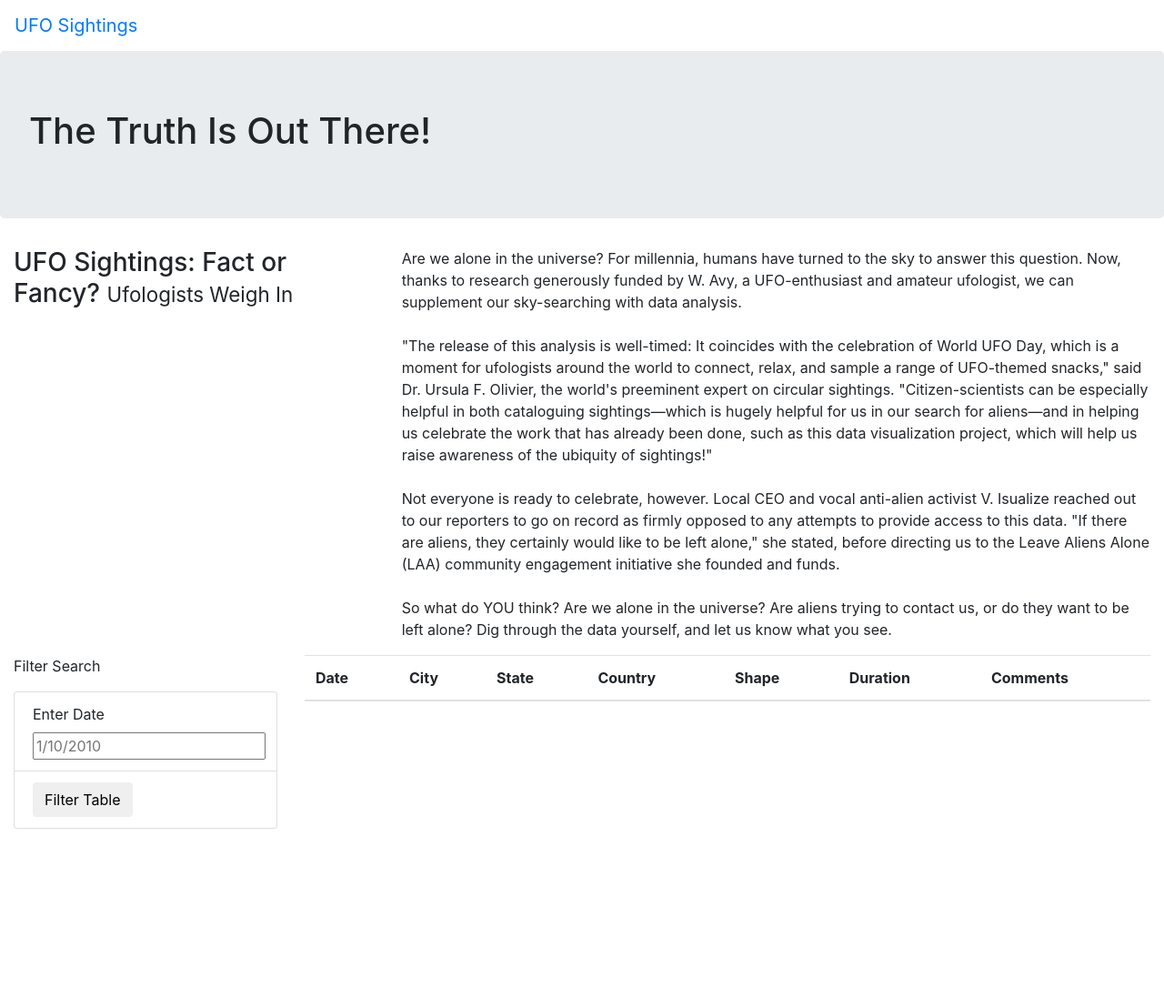
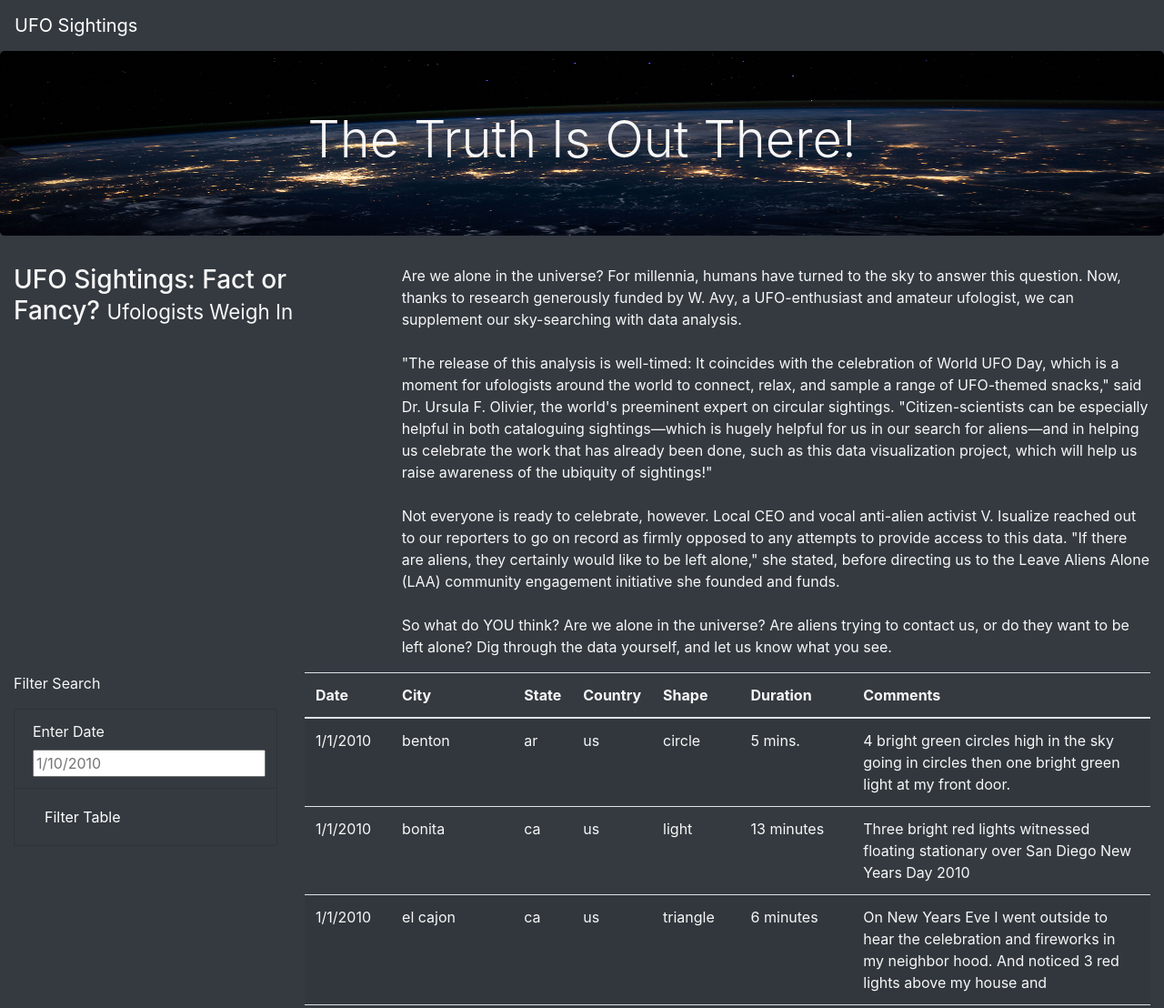
Before and after one commit to Redheadedmath/UFO_Analysis, a plain HTML site: page index.html in a window 1280 px wide. Shown: the top 1108 px of the page at 91% size. Before the commit the page ends 911 px from the top, so only its background shows below. Drawn offline with nearby package versions, Linux system fonts and the light colour scheme.

Commit message:
adding style and fixing table

```diff
--- a/index.html
+++ b/index.html
@@ -14,14 +14,14 @@
     <!--Link to our style sheet, which is local-->
     <link rel="stylesheet" href="static/css/style.css">
 </head>
-<body>
+<body class="bg-dark">
     <div class="wrapper">
-        <nav class="navbar navbar-expand-lg">
+        <nav class="navbar navbar-dark bg-dark navbar-expand-lg">
             <a class="navbar-brand" href="index.html">UFO Sightings</a>
         </nav>
     </div>
     <div class="jumbotron">
-        <h1>The Truth Is Out There!</h1>
+        <h1 class="display-4">The Truth Is Out There!</h1>
     </div>
     <div class="container-fluid">
         <div class="row">
@@ -37,15 +37,15 @@
     <div class="container-fluid">
         <div class="row">
             <div class="col-md-3">
-                <form>
+                <form class="bg-dark">
                     <p>Filter Search</p>
-                    <ul class="list-group">
-                        <li class="list-group-item">
+                    <ul class="list-group bg-dark">
+                        <li class="list-group-item bg-dark">
                             <label for="date">Enter Date</label>
                             <input type="text" placeholder="1/10/2010" id="datetime" />
                         </li>
-                        <li class="list-group-item">
-                            <button id="filter-btn" type="button" class="btn btn-default">Filter Table</button>
+                        <li class="list-group-item bg-dark">
+                            <button id="filter-btn" type="button" class="btn btn-dark">Filter Table</button>
                         </li>
                     </ul>
                 </form>
@@ -63,9 +63,13 @@
                             <th>Comments</th>
                         </tr>
                     </thead>
+                    <tbody></tbody>
                 </table>
             </div>
         </div>
     </div>
+<script src="https://cdnjs.cloudflare.com/ajax/libs/d3/4.11.0/d3.js"></script>
+<script src="static/js/data.js"></script>
+<script src="static/js/app.js"></script>
 </body>
 </html>
--- a/static/css/style.css
+++ b/static/css/style.css
@@ -0,0 +1,10 @@
+body {
+
+    color: #f7f7f7;
+}
+
+.jumbotron {
+    background-image: url("../images/nasa.jpg");
+    background-size: 100% 100%;
+    text-align: center;
+}
```
Also changed, not shown: static/images/nasa.jpg (added), 1 other file.
